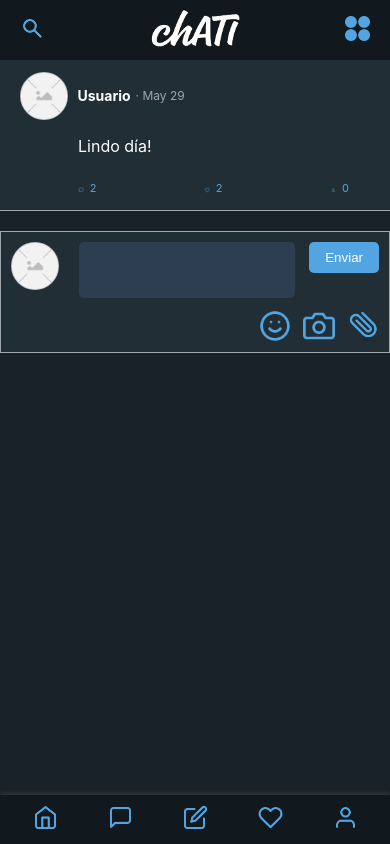
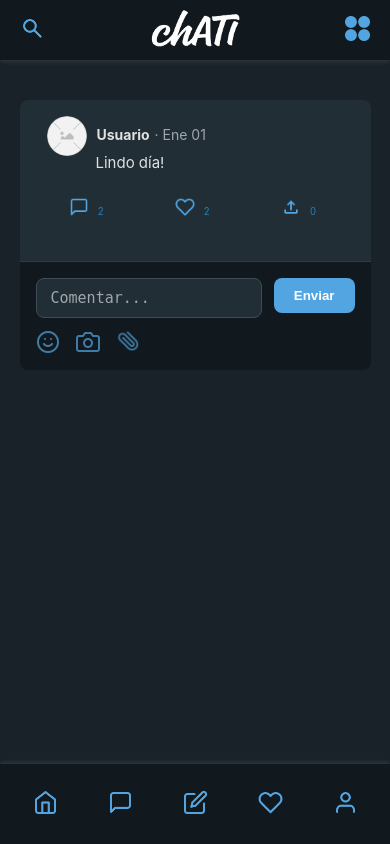
Before and after one commit to Guarheos/RedSocial_ATI, a Django app: template chati/templates/chati/Comments.html in a window 390 px wide. Run offline with Django 5.2, Linux system fonts and the light colour scheme; the template is opened without the code that fills it, so the values that code supplies are empty.

Commit message:
Commentsstyle

```diff
--- a/chati/static/css/Commentsstyle.css
+++ b/chati/static/css/Commentsstyle.css
@@ -1,85 +1,156 @@
-/* Body Comments */
+:root {
+    --avatar-size: 45px;
+    --post-gutter: 15px;
+    --content-indent: calc(var(--avatar-size) + var(--post-gutter));
 
+    --background-card: #12191e;
+    --border-color: #2a3b47;
+    --text-primary: #e0e0e0;
+    --text-secondary: #A0A7AC;
+    --text-accent: #52A5E0;
+}
+
+/* --- Contenedor Principal --- */
+#MPfeed {
+    max-width: 700px;
+    width: 90%;
+    margin: 40px auto 0 auto;
+    background-color: #12191e;
+    border-radius: 8px;
+    overflow: hidden;
+}
+
+.MPpost {
+  --border-color: #2a3b47;
+    width: 100%;
+    border: none;
+    border-bottom: 1px solid var(--border-color);
+    padding: 16px;
+    cursor: pointer;
+    transition: background-color 0.2s ease;
+    margin-top: 5px;
+}
+
+.MPpost:first-child {
+  margin: 0;
+}
+
+.MPpost-header {
+    display: flex;
+    align-items: flex-start;
+    margin-bottom: 8px;
+}
+
+.MPUserPhoto {
+    width: var(--avatar-size);
+    height: var(--avatar-size);
+    border-radius: 50%;
+    background-color: #3e4c58;
+    margin-right: var(--post-gutter);
+    flex-shrink: 0;
+}
+
+.MPpost-content{
+
+margin-top: -10px;
+}
+
+.MPUserInfo {
+    margin-top: 10px;
+    margin-left: -5px;
+}
+
+.MPpostUser {
+    font-weight: bold;
+    color: var(--text-primary);
+}
+
+.MPpostUserdate {
+    color: var(--text-secondary);
+    font-size: 14px;
+}
+
+
+.MPpost-content {
+    color: var(--text-primary);
+    font-size: 16px;
+    line-height: 1.5;
+    margin-bottom: 12px;
+}
+
+/* --- Sección para Escribir Comentarios --- */
 .comment-input {
-    display: flex;
-    flex-direction: column;
-    background-color: #212E36;
-    padding: 10px;
-    margin-top: 20px;
-    gap: 12px;
-    border: 1px solid #A0A7AC;
+    padding: 16px;
 }
 
 .comment-header {
     display: flex;
     align-items: flex-start;
-    gap: 10px;
-    width: 100%;
-  }
-
-  .MPUserPhoto {
-    width: 48px;
-    height: 48px;
-    background-color: #bdc3c7;
-    border-radius: 50%;
+    gap: 12px;
 }
 
 .input-area {
     flex: 1;
-    display: flex;
-    flex-direction: column;
-  }
-  .input-area textarea{
-    color: #A0A7AC;
-
 }
 
 .comment-box {
     width: 100%;
     min-height: 40px;
-    max-height: 150px;
     resize: none;
-    overflow-y: auto;
-    padding: 8px;
-    border-radius: 5px;
-    border: none;
-    font-size: 14px;
-    background-color: #2c3e50;
-    color: #ecf0f1;
-    line-height: 1.4;
+    padding: 10px 14px;
+    border-radius: 8px;
+    border: 1px solid #3e4c58;
+    font-size: 15px;
+    background-color: #212E36;
+    color: var(--text-primary);
+    outline: none;
+    box-sizing: border-box;
+}
+
+.comment-box::placeholder {
+    color: var(--text-secondary);
 }
 
 .send-btn {
-    padding: 8px 16px;
-    background-color: #52A5E0;
+    padding: 10px 20px;
+    background-color: var(--text-accent);
     border: none;
-    border-radius: 5px;
-    color: #fff;
+    border-radius: 8px;
+    color: #ffffff;
+    font-weight: bold;
     cursor: pointer;
     height: fit-content;
-    margin-left: 20px;
-  }
-
-  .send-btn:hover {
-    background-color: #3498db;
 }
 
 .tools {
   display: flex;
-    justify-content: center;
-    align-self: self-end;
-    gap: 12px;
+  justify-content: flex-start;
+  gap: 16px;
+  margin-top: 8px;
+  margin-left: 0;
+  padding-left: 0;
 }
 
 .tool-btn-emoji,
 .tool-btn-photo,
 .tool-btn-file {
-    background-size: cover;
+    background-size: contain;
+    background-repeat: no-repeat;
+    background-position: center;
     background-color: transparent;
     border: none;
-    width: 32px;
-    height: 32px;
-    display: inline-block;
+    width: 24px;
+    height: 24px;
+    cursor: pointer;
+    opacity: 0.7;
+}
+
+.MobileFooter {
+    display: none;
+}
+
+.MPpost-actions {
+    margin-left: -25px;
 }
 
 .tool-btn-emoji {
@@ -91,3 +162,85 @@
 .tool-btn-file {
   background-image: url('/static/images/Paperclip.png');
 }
+
+/* --- Estilos para Móvil --- */
+@media (max-width: 768px) {
+   .Chat-Notifcontent {
+        color: #e0e0e0;
+        font-size: 15px;
+        padding-left: 50px;
+        margin-top: -20px;
+        margin-left: 10px;
+    }
+
+    .MPpost {
+        display: flex;
+        flex-direction: column;
+        gap: 8px;
+        padding: 16px;
+        box-sizing: border-box;
+        width: 100%;
+    }
+
+    .MPUserPhoto {
+        width: 40px;
+        height: 40px;
+        margin-left: 50px;
+    }
+
+    .MPpost-media {
+        margin-left: 10px;
+        margin-top: 10px;
+        display: block;
+    }
+
+    .MobileFooter {
+        display: flex;
+        justify-content: center;
+        align-items: center;
+        position: fixed;
+        bottom: 0;
+        width: 100%;
+        height: 60px;
+        background-color: #12191e;
+        z-index: 1000;
+    }
+
+    .MPpost-content {
+        color: #e0e0e0;
+        font-size: 15px;
+        padding-left: 50px;
+        margin-top: -20px;
+        margin-left: 10px;
+    }
+
+    .MPpost-actions {
+    display: flex;
+    justify-content: space-around;
+    align-items: center;
+    padding: 0 15px;
+    margin-top: 10px;
+  }
+
+  .MPpost-actions span {
+    display: flex;
+    align-items: center;
+    gap: 6px;
+    width: 50px;
+    height: 50px;
+    margin-top: -20px;
+  }
+
+  .MPpost-actions .icon {
+    width: 50px;
+    height: 50px;
+    margin-top: -60px;
+    margin-bottom: -20px;
+  }
+
+  .MPpost-actions .count {
+    font-size: 60px;
+    color: #2980b9;;
+    margin-left: -5px;
+  }
+}
--- a/chati/static/css/MainPagestyle.css
+++ b/chati/static/css/MainPagestyle.css
@@ -99,7 +99,6 @@
         display: block;
     }
 
-    /* Footer móvil visible */
     .MobileFooter {
         display: flex;
         justify-content: center;
@@ -149,5 +148,4 @@
     color: #2980b9;;
     margin-left: -5px;
   }
-
 }
--- a/chati/static/css/Notificationsstyle.css
+++ b/chati/static/css/Notificationsstyle.css
@@ -7,7 +7,11 @@
   --font-size: 15px;
 }
 
-/* --- Header --- */
+.MPpost-request {
+  background-color: var(--main-hover);
+  background-color: #212E36 !important;
+ }
+
 .LogInDivRight, .LogInDivLeft {
   flex: 1;
   display: flex;
--- a/chati/templates/chati/Comments.html
+++ b/chati/templates/chati/Comments.html
@@ -50,7 +50,7 @@
               <div class="MPUserPhoto"></div>
               <div class="MPUserInfo">
                 <strong class="MPpostUser"> Usuario </strong>
-                <span class="MPpostUserdate"> · May 29</span>
+                <span class="MPpostUserdate"> · Ene 01</span>
               </div>
             </div>
 
@@ -69,13 +69,11 @@
           </div>
           <section class="comment-input">
             <div class="comment-header">
-                <div class="MPUserPhoto"></div>
                 <div class="input-area">
                     <textarea
-                    placeholder="Escribe tu comentario..."
+                    placeholder="Comentar..."
                     class="comment-box"
-                    rows="1">
-                    </textarea>
+                    rows="1"></textarea>
                 </div>
                 <button type="submit" class="send-btn">Enviar</button>
             </div>
@@ -85,7 +83,6 @@
                 <button class="tool-btn-file" title="Archivo"></button>
               </div>
             </div>
-
           </section>
 
 
--- a/chati/templates/chati/Notifications.html
+++ b/chati/templates/chati/Notifications.html
@@ -47,7 +47,7 @@
   <div id="MPfeed">
 
     <!-- Bloque tipo solicitud de amistad -->
-    <div class="MPpost">
+    <div class="MPpost MPpost-request">
   <div class="MPpost-header">
     <div class="MPUserPhoto"></div>
     <div class="MPUserInfo">
```
Lines whose indentation alone changed are shown as unchanged.
